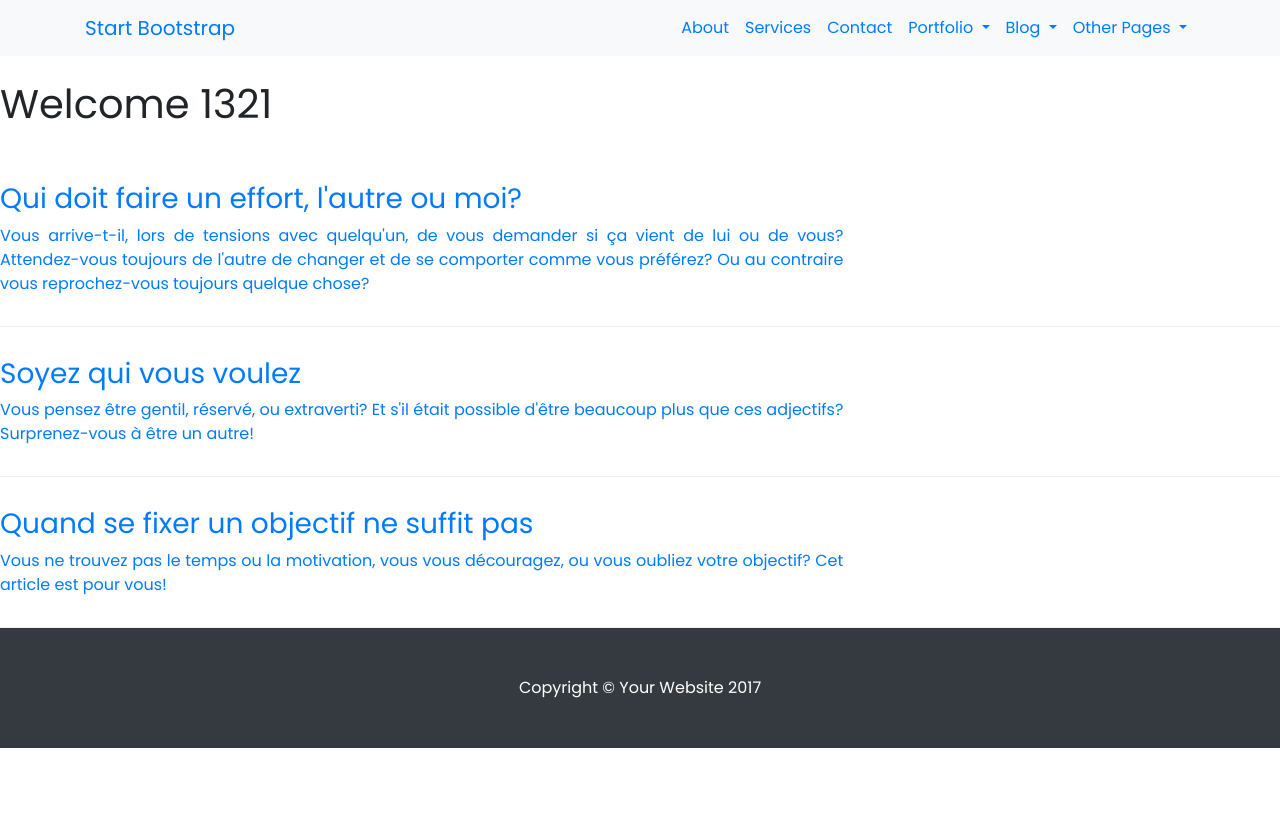
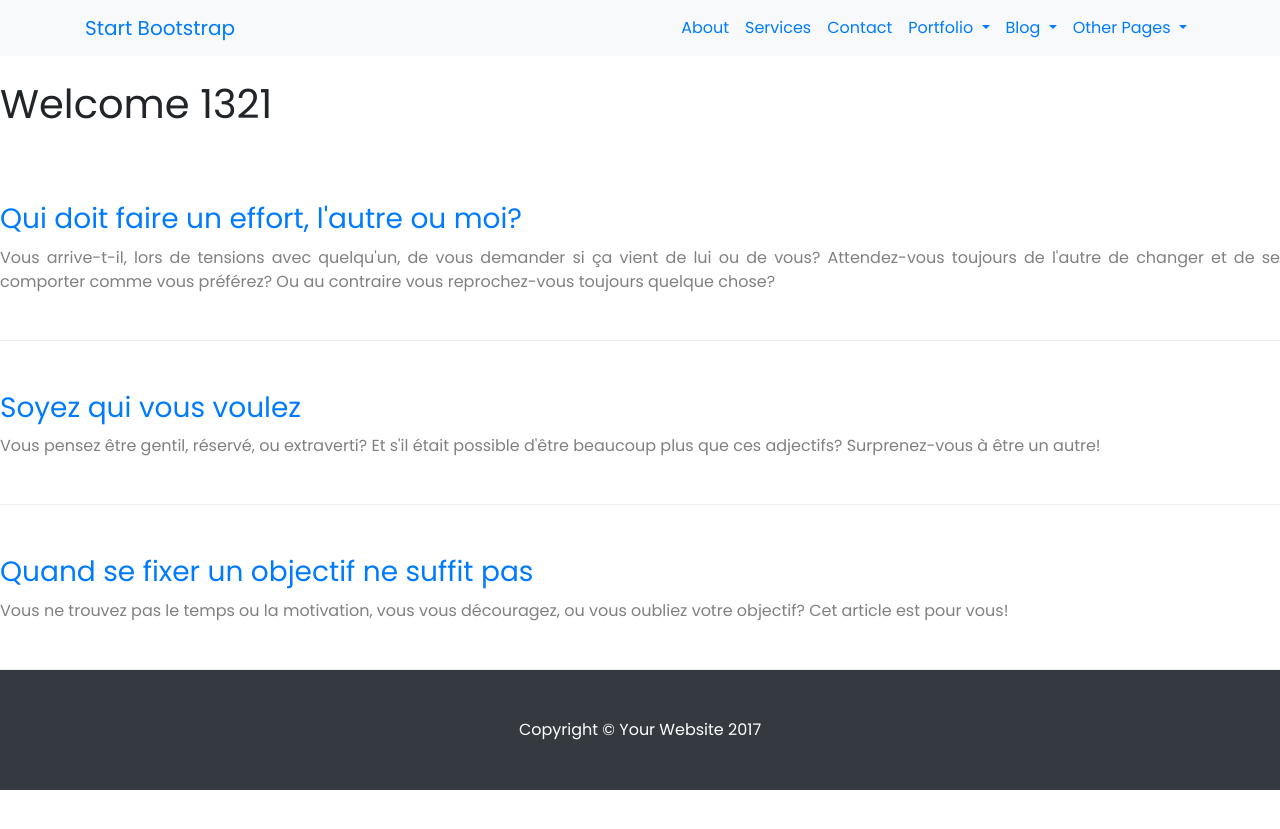
Before and after one commit to OrgaEvolutions/Nathoup.github.io, a Jekyll site: the page built from index.html, in a window 1280 px wide. Shown: the top 829 px of the page. Built offline with Jekyll 4.4.1, drawn with Linux system fonts in a browser that asks for light colours; nearby versions of some CDN libraries; some web fonts are replaced.

Commit message:
Update index.html

```diff
--- a/index.html
+++ b/index.html
@@ -4,12 +4,15 @@ layout: default
 
 <h1 class="my-4">Welcome 1321</h1>
 
-
+	<div class="row">
+		<div class="col md-8">
 	{% for article in site.pages %}{% if article.layout=="article" %}
-		<div class="row" style="border-bottom: 1px solid #eee;padding-bottom: 30px;padding-top: 30px;"><div class="col-8"><a href="{{ article.url }}">
-			<h3>{{ article.title }}</h3>
-			{{ article.intro }}
-			</a></div></div>
+		<div style="border-bottom: 1px solid #eee;padding-bottom: 30px;padding-top: 30px;">
+			<a href="{{ article.url }}">
+					<h3 style="margin-top: 20px;margin-bottom: 10px;">{{ article.title }}</h3>
+			<p style="color: gray;">{{ article.intro }}</p>
+			</a>
+		</div>
 	{% endif %}{% endfor %}
-
+		</div>
 </div>
```
